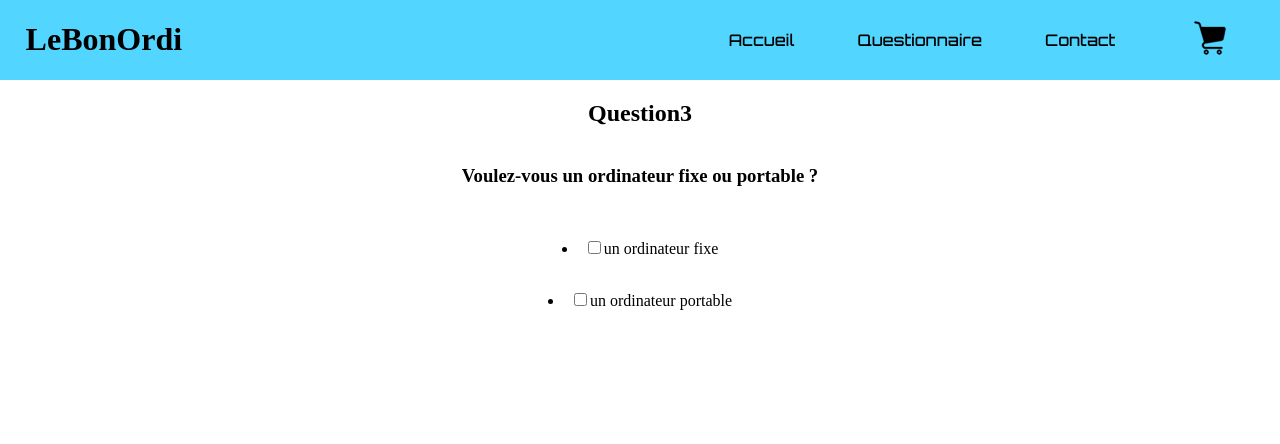
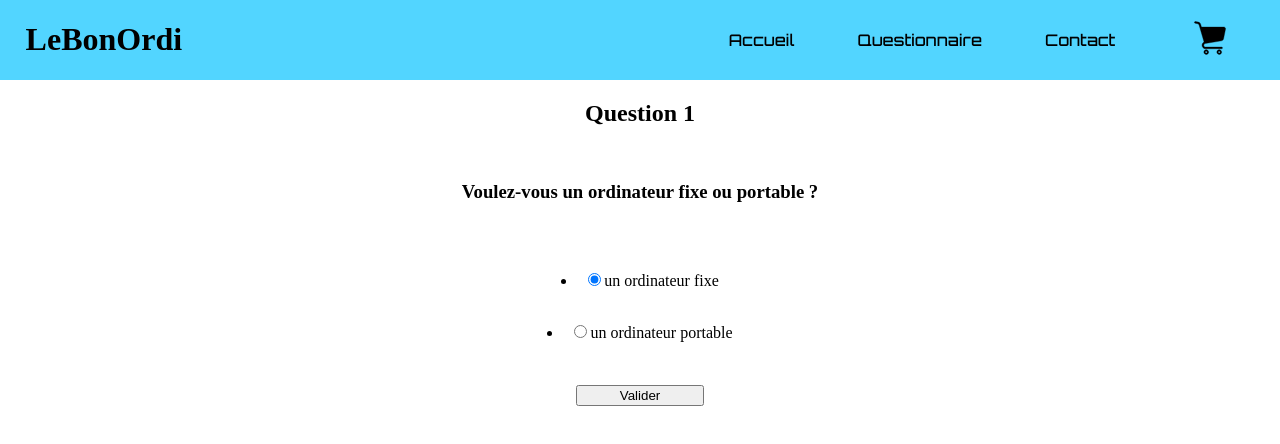
Before and after one commit to ArtyMartin/lebonordi, an Angular app: page /questionaire in a window 1280 px wide. Shown: the top 444 px of the page. Built offline with nearby package versions, Linux system fonts and the light colour scheme; a web font is replaced by a local one.

Commit message:
questionnaire v1 finish

```diff
--- a/src/app/app.module.ts
+++ b/src/app/app.module.ts
@@ -1,6 +1,7 @@
 import { NgModule } from '@angular/core';
 import { BrowserModule } from '@angular/platform-browser';
 import { CommonModule } from '@angular/common';
+import { FormsModule } from '@angular/forms';
 
 import { AppRoutingModule } from './app-routing.module';
 import { AppComponent } from './app.component';
@@ -21,7 +22,8 @@ import { QuestionnaireComponent } from './questionnaire/questionnaire.component'
   imports: [
     BrowserModule,
     AppRoutingModule,
-    CommonModule
+    CommonModule,
+    FormsModule
   ],
   providers: [],
   bootstrap: [AppComponent]
--- a/src/app/questionnaire/questionnaire.component.css
+++ b/src/app/questionnaire/questionnaire.component.css
@@ -2,6 +2,7 @@ main{
     display: flex;
     justify-content: center;
     flex-wrap: wrap;
+    row-gap: 2vh;
 }
 
 main > * {
@@ -16,3 +17,8 @@ main > * {
 .question{
     margin-top: 2em;
 }
+
+#valid {
+    margin-top: 2em;
+    width: 10%;
+}
--- a/src/app/questionnaire/questionnaire.component.html
+++ b/src/app/questionnaire/questionnaire.component.html
@@ -1,15 +1,15 @@
 <main>
-    <h2>Question3</h2>
-    <h3>{{ questionnaire[0].question }}</h3>
+    <h2>Question {{ indexQuestion + 1 }}</h2>
+    <h3>{{ questionnaire[indexQuestion].question }}</h3>
 
 
 
     <div class="questions">
 
-        <ng-container *ngFor="let question of questionnaire[0].reponses ; let i =index">
+        <ng-container *ngFor="let question of questionnaire[indexQuestion].reponses ; let i =index;">
 
-            <li class="question">
-                <input type="checkbox" name="qu1" id="" class="qu1">
+            <li class="question" >
+                <input type="radio" name="options" [(ngModel)]="selectedOption" value="{{i}}">
                 <label for="qu1" class="l1">{{question}}</label>
             </li>
         </ng-container>
@@ -17,4 +17,7 @@
     </div>
 
 
+    <button id="valid" (click)="questionnaire[indexQuestion].makeResponse()">Valider</button>
+
+
 </main>
--- a/src/app/questionnaire/questionnaire.component.ts
+++ b/src/app/questionnaire/questionnaire.component.ts
@@ -1,9 +1,11 @@
 import { Component } from '@angular/core';
+import { Router } from '@angular/router';
 
 interface Questionnaire {
   number: number;
   question: string;
   reponses: string[];
+  makeResponse: Function;
 }
 
 @Component({
@@ -14,9 +16,22 @@ interface Questionnaire {
 
 
 export class QuestionnaireComponent {
+
   public questionnaire: Questionnaire[] = [];
+  public selectedOption: string = "0";
+  public indexQuestion: number = 0;
 
-  constructor() {
+
+  public isLaptop: boolean;
+  public cptProc: number = 0;
+  public cptGpu: number = 0;
+  public cptRam: number = 0;
+  public cptHdd: number = 0;
+
+
+  constructor(
+    private router: Router
+  ) {
 
     const question1: Questionnaire = {
       number: 1,
@@ -24,7 +39,24 @@ export class QuestionnaireComponent {
       reponses: [
         "un ordinateur fixe",
         "un ordinateur portable",
-      ]
+      ],
+      makeResponse : ()=>{
+
+        switch (this.selectedOption) {
+
+          case "0":
+            this.isLaptop = false;
+            break;
+
+          case "1":
+            this.isLaptop = true;
+            break;
+        }
+
+        this.indexQuestion++;
+        this.selectedOption = "0";
+
+      }
     };
     this.questionnaire.push(question1);
 
@@ -35,7 +67,21 @@ export class QuestionnaireComponent {
         "Oui, c'est mon activité principal",
         "Oui",
         "Non"
-      ]
+      ],
+      makeResponse : ()=>{
+
+        switch (this.selectedOption) {
+
+          case "0":
+          case "1":
+            this.cptProc ++;
+            break;
+
+        }
+
+        this.indexQuestion++;
+        this.selectedOption = "0";
+      }
     };
     this.questionnaire.push(question2);
 
@@ -47,7 +93,34 @@ export class QuestionnaireComponent {
         "Oui, avec des graphismes en moyen",
         "Oui, avec des graphismes en faible",
         "Non"
-      ]
+      ],
+      makeResponse : ()=>{
+        switch (this.selectedOption) {
+
+          case "0":
+            this.cptProc++;
+            this.cptGpu += 2;
+            this.cptRam ++;
+            this.cptHdd+=2;
+            break;
+
+          case "1":
+            this.cptProc++;
+            this.cptGpu ++;
+            this.cptRam ++;
+            this.cptHdd ++;
+            break;
+
+          case "2":
+            this.cptProc++;
+            this.cptGpu ++;
+            break;
+
+        }
+
+        this.indexQuestion++;
+        this.selectedOption = "0";
+      }
     };
     this.questionnaire.push(question3);
 
@@ -60,7 +133,35 @@ export class QuestionnaireComponent {
         "Oui, mais seulement de la vidéo",
         "Oui, mais seulement de la photo",
         "Non"
-      ]
+      ],
+      makeResponse : ()=>{
+        switch (this.selectedOption) {
+
+          case "0":
+            this.cptProc += 2;
+            this.cptGpu += 2;
+            this.cptRam ++;
+            this.cptHdd += 2;
+            break;
+
+          case "1":
+            this.cptProc += 2;
+            this.cptGpu += 2;
+            this.cptRam ++;
+            this.cptHdd++;
+            break;
+
+          case "2":
+            this.cptProc ++;
+            this.cptGpu ++;
+              break;
+
+        }
+
+        this.indexQuestion++;
+        this.selectedOption = "0";
+
+      }
     };
     this.questionnaire.push(question4);
 
@@ -72,12 +173,24 @@ export class QuestionnaireComponent {
         "Oui, c’est mon activité principal",
         "Oui",
         "Non"
-      ]
+      ],
+      makeResponse : ()=>{
+
+        switch (this.selectedOption) {
+
+          case "0":
+            this.cptHdd += 2;
+            break;
+
+          case "1":
+            this.cptHdd++;
+            break;
+
+        }
+        this.router.navigate(["/propositions"])
+      }
     };
     this.questionnaire.push(question5);
-
-    console.log(this.questionnaire[0]);
-
 
 
   }
```
